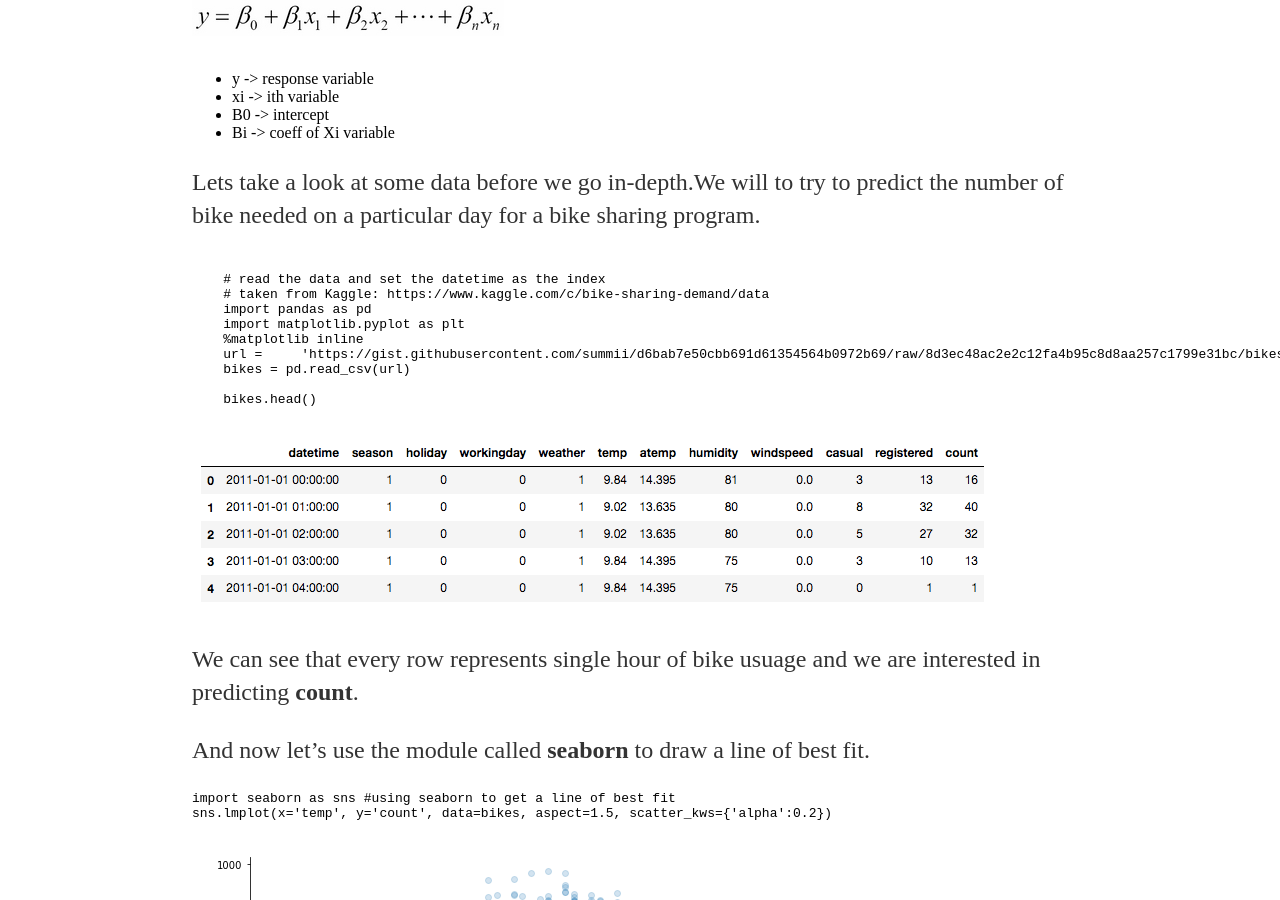
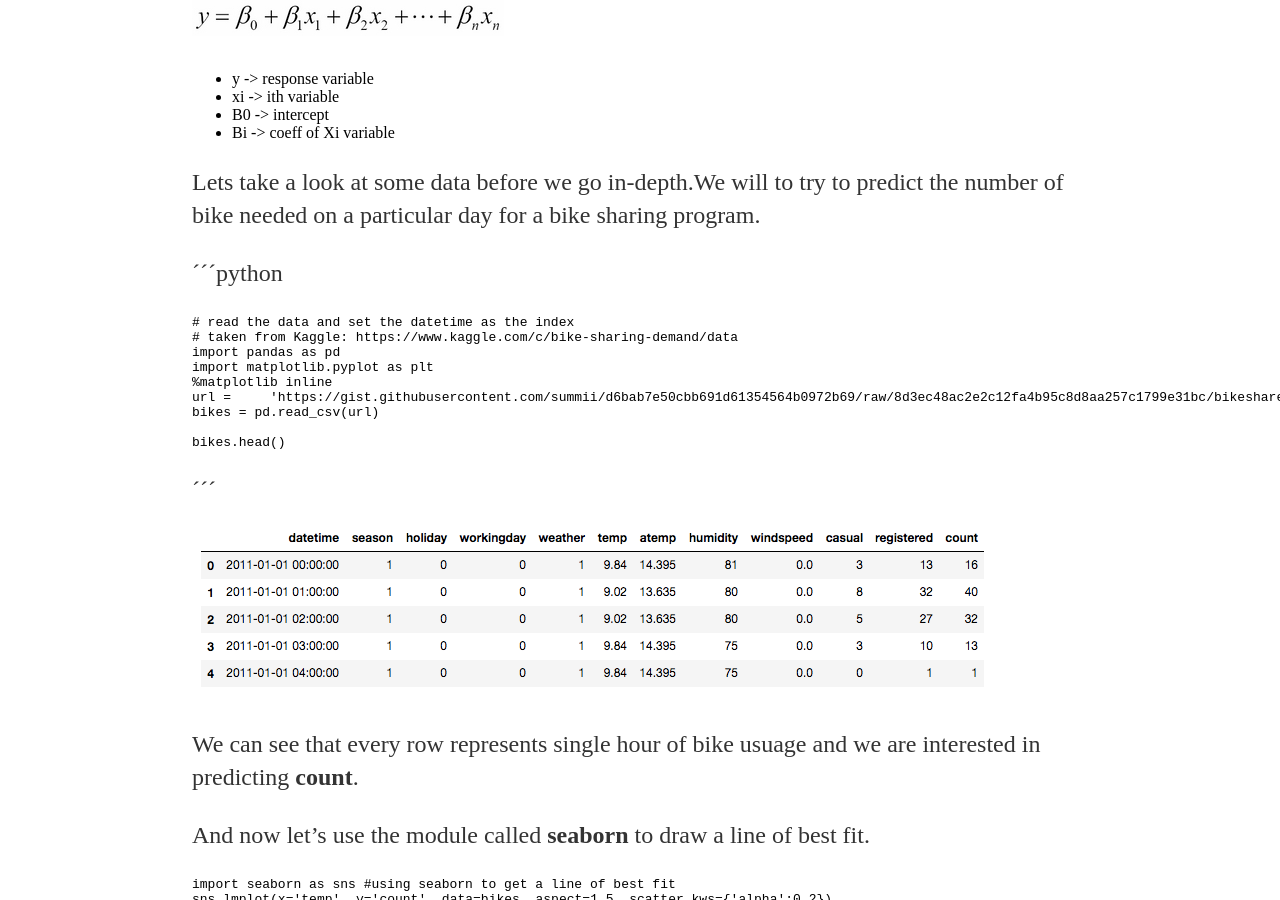
Before and after one commit to summii/summii.github.io, a Jekyll site: the page built from _posts/2018-04-13-linear-regression-gentle-introduction.md, in a window 1280 px wide and 900 px high, scrolled down 470 px. Built offline with Jekyll 4.4.1, drawn with Linux system fonts in a browser that asks for light colours.

Commit message:
Update 2018-04-13-linear-regression-gentle-introduction.md

````diff
--- a/_posts/2018-04-13-linear-regression-gentle-introduction.md
+++ b/_posts/2018-04-13-linear-regression-gentle-introduction.md
@@ -18,7 +18,8 @@ Linear Regression is a class of techniques for fitting a straight line to a set
 Lets take a look at some data before we go in-depth.We will to try to predict the number of bike needed on a particular day for a bike
 sharing program.
 
-```python
+
+´´´python
 
     # read the data and set the datetime as the index
     # taken from Kaggle: https://www.kaggle.com/c/bike-sharing-demand/data
@@ -30,7 +31,7 @@ sharing program.
 
     bikes.head()
 
-```
+´´´
 
 ![alt text](/img/linear0.png)
 
````
